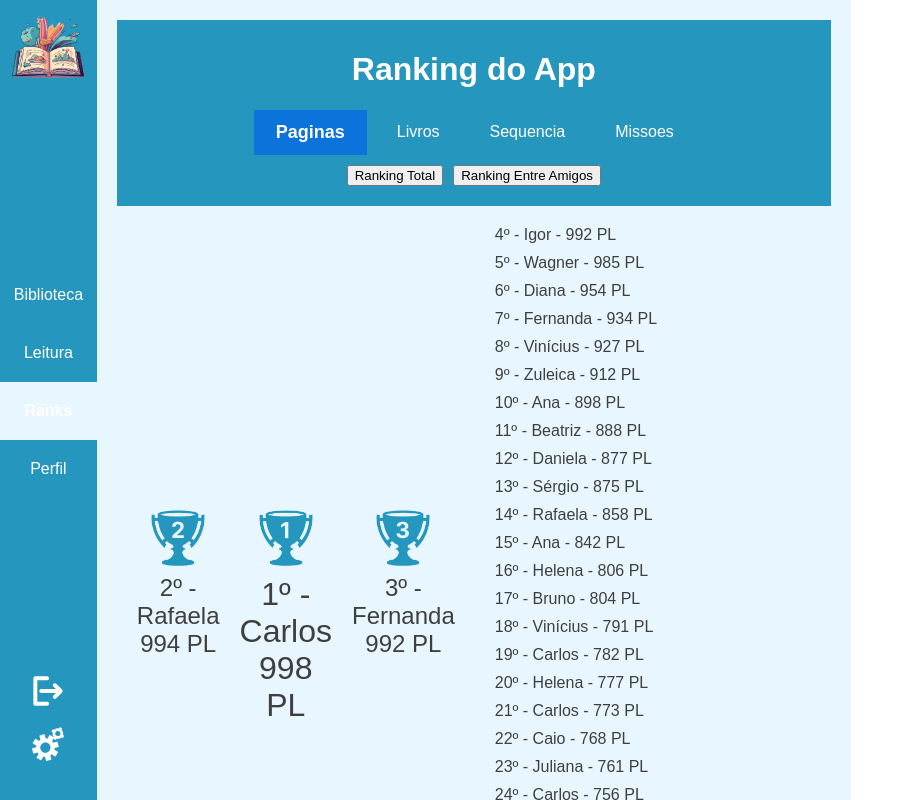
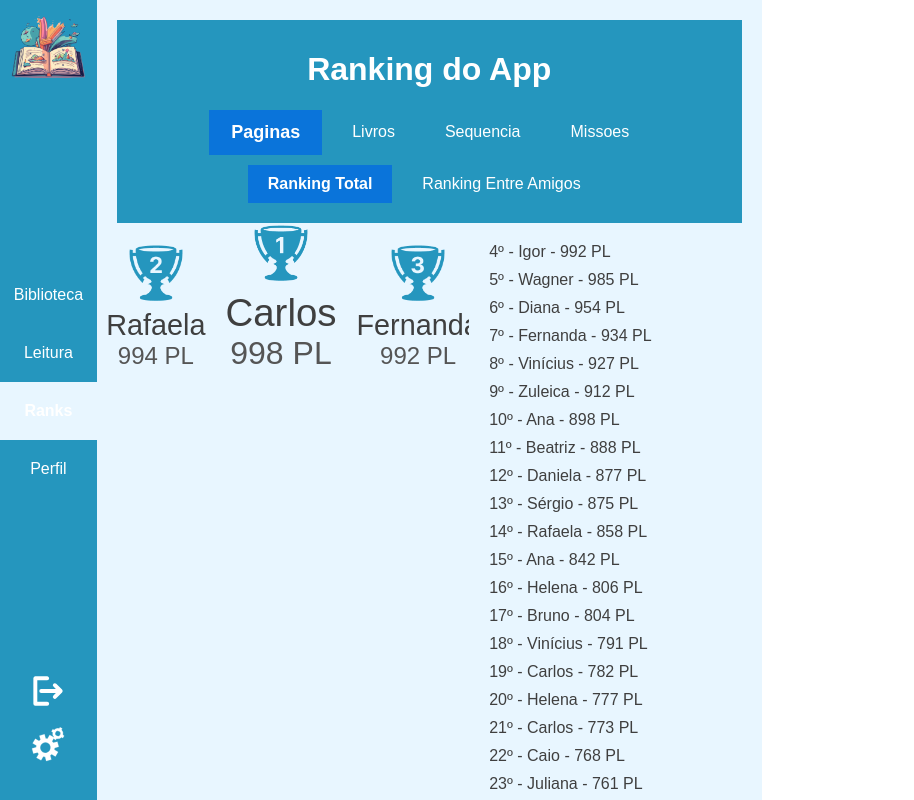
Before and after one commit to Geisbelly/Verbix, a Next.js app: page /ranking in a window 1280 px wide. Shown: the whole page, without its empty margins (0-914 px from the left). Built offline with nearby package versions, Linux system fonts and the light colour scheme.

Commit message:
atualizações

```diff
--- /dev/null
+++ b/src/app/ranking/RankingStyles.css
@@ -0,0 +1,181 @@
+body {
+  margin: 0;
+  padding: 0;
+  overflow: hidden;
+  font-family: Arial, Helvetica, sans-serif;
+  height: 100%;
+}
+
+html {
+  height: 100%;
+}
+
+.ranking-container {
+  display: flex;
+  flex-direction: column;
+  width: 100%;
+  height: 100%;
+}
+
+.header {
+  position: sticky;
+  top: 0;
+  background-color: #2596be;
+  color: white;
+  padding: 10px 0;
+  text-align: center;
+  z-index: 100;
+}
+
+.category-buttons {
+  display: flex;
+  justify-content: center;
+  margin-bottom: 10px;
+  gap: 10px;
+}
+
+.category-button {
+  padding: 10px 20px;
+  border: none;
+  background: #2596be;
+  color: white;
+  font-size: 16px;
+  cursor: pointer;
+}
+
+.category-button.selected {
+  background-color: #0a74da;
+  font-size: 18px;
+  font-weight: bold;
+  padding: 12px 22px;
+}
+
+.ranking-toggle {
+  display: flex;
+  justify-content: center;
+  margin-bottom: 10px;
+}
+
+.ranking-toggle button {
+  margin-right: 10px;
+  padding: 10px 20px;
+  border: none;
+  background: #2596be;
+  color: white;
+  font-size: 16px;
+  cursor: pointer;
+}
+
+.ranking-toggle button.active {
+  background-color: #0a74da;
+  font-weight: bold;
+}
+
+.main-content {
+  display: flex;
+  flex: 1;
+  height: 100%;
+}
+
+.top-three-container {
+  width: 50%;
+  padding: 20px;
+  background: #E8F6FF;
+  display: flex;
+  flex-direction: column;
+  align-items: center;
+  justify-content: center;
+  height: 100%;
+}
+
+.top-three {
+  display: flex;
+  justify-content: center;
+  gap: 20px;
+  margin-bottom: 20px;
+}
+
+.top-three .player {
+  text-align: center;
+  flex: 1;
+}
+
+.top-three .player .name {
+  font-size: 1.2em;
+}
+
+.top-three .player .points {
+  font-size: 1em;
+  color: #555;
+}
+
+.top-three .player .trophy {
+  width: 60px;
+  height: 60px;
+}
+
+.top-three .player.first {
+  order: 2;
+  font-size: 2em;
+  transform: translateY(-20px);
+}
+
+.top-three .player:first-child {
+  order: 2;
+  font-size: 2em;
+}
+
+.top-three .player:nth-child(2) {
+  order: 1;
+  font-size: 1.5em;
+}
+
+.top-three .player:nth-child(3) {
+  order: 3;
+  font-size: 1.5em;
+}
+
+.ranking-list-container {
+  width: 50%;
+  padding: 20px;
+  background: #E8F6FF;
+  overflow-y: auto;
+  height: 100%;
+  display: flex;
+  flex-direction: column;
+}
+
+.ranking-list-container ul {
+  list-style: none;
+  padding: 0;
+  margin: 0;
+  flex: 1;
+}
+
+.ranking-list-container li {
+  margin-bottom: 10px;
+}
+
+@media (max-width: 768px) {
+  .main-content {
+    flex-direction: column;
+  }
+
+  .ranking-list-container, .top-three-container {
+    width: 100%;
+    height: 50%;
+  }
+
+  .top-three {
+    flex-direction: column;
+  }
+
+  .category-buttons {
+    flex-direction: column;
+    gap: 5px;
+  }
+
+  .category-button {
+    font-size: 14px;
+  }
+}
--- /dev/null
+++ b/src/app/ranking/generateRanking.ts
@@ -0,0 +1,20 @@
+const nomes = [
+  "Ana", "Bruno", "Carlos", "Daniela", "Eduardo", "Fernanda", "Gabriel", "Helena", "Igor", "Juliana",
+  "Kleber", "Larissa", "Marcos", "Natália", "Otávio", "Patrícia", "Quintino", "Rafaela", "Sérgio", "Tatiana",
+  "Ursula", "Vinícius", "Wagner", "Ximena", "Yuri", "Zuleica", "Alberto", "Beatriz", "Caio", "Diana",
+];
+
+export const generateRanking = (numPlayers: number) => {
+  const ranking = Array.from({ length: numPlayers }, (_, i) => ({
+    posicao: i + 1,
+    nome: nomes[i % nomes.length],
+    pontos: Math.floor(Math.random() * 1000),
+  }));
+
+  ranking.sort((a, b) => b.pontos - a.pontos);
+  ranking.forEach((jogador, index) => {
+    jogador.posicao = index + 1;
+  });
+
+  return ranking;
+};
--- a/src/app/ranking/page.tsx
+++ b/src/app/ranking/page.tsx
@@ -1,36 +1,26 @@
 "use client";
 
 import React, { useState, useEffect } from "react";
+import "./RankingStyles.css";
+import { generateRanking } from "./generateRanking";
 
-const nomes = [
-  // Lista de nomes, como antes
-  "Ana", "Bruno", "Carlos", "Daniela", "Eduardo", "Fernanda", "Gabriel", "Helena", "Igor", "Juliana",
-  "Kleber", "Larissa", "Marcos", "Natália", "Otávio", "Patrícia", "Quintino", "Rafaela", "Sérgio", "Tatiana",
-  "Ursula", "Vinícius", "Wagner", "Ximena", "Yuri", "Zuleica", "Alberto", "Beatriz", "Caio", "Diana",
-  // Restante dos nomes...
-];
+interface Jogador {
+  posicao: number;
+  nome: string;
+  pontos: number;
+}
 
-// Função para gerar rankings aleatórios
-// Função para gerar rankings aleatórios
-const generateRanking = (numPlayers: number) => {
-  const ranking = Array.from({ length: numPlayers }, (_, i) => ({
-    posicao: i + 1,
-    nome: nomes[i % nomes.length],
-    pontos: Math.floor(Math.random() * 1000), // Pontos aleatórios entre 0 e 1000
-  }));
+interface Ranking {
+  total: Jogador[];
+  amigos: Jogador[];
+}
 
-  ranking.sort((a, b) => b.pontos - a.pontos); // Ordena em ordem decrescente de pontos
-  ranking.forEach((jogador, index) => {
-    jogador.posicao = index + 1;
-  });
-
-  return ranking;
-};
+const categorias = ["Paginas", "Livros", "Sequencia", "Missoes"];
 
 export default function RankingPage() {
   const [mostrarRankingTotal, setMostrarRankingTotal] = useState(true);
   const [categoriaSelecionada, setCategoriaSelecionada] = useState("Paginas");
-  const [rankings, setRankings] = useState({
+  const [rankings, setRankings] = useState<{ [key: string]: Ranking }>({
     Paginas: { total: [], amigos: [] },
     Livros: { total: [], amigos: [] },
     Sequencia: { total: [], amigos: [] },
@@ -51,161 +41,11 @@ export default function RankingPage() {
     : rankings[categoriaSelecionada].amigos;
 
   return (
-    <div style={{ display: "flex", height: "100vh", margin: "0", padding: "0" }}>
-      <style>
-        {`
-          body {
-            margin: 0;
-            padding: 0;
-            overflow: hidden;
-            font-family: Arial, Helvetica, sans-serif;
-          }
-
-          /* Contêiner principal com layout flex */
-          .container {
-            display: flex;
-            flex-direction: column;
-            width: 100%;
-            height: 100vh;
-          }
-
-          /* Estilo para o cabeçalho */
-          .header {
-            position: sticky;
-            top: 0;
-            background-color: #2596be;
-            color: white;
-            padding: 10px 0;
-            text-align: center;
-            z-index: 100;
-          }
-
-          /* Botões de categorias com flexbox */
-          .category-buttons {
-            display: flex;
-            justify-content: center;
-            margin-bottom: 10px;
-            gap: 10px;
-          }
-
-          .category-button {
-            padding: 10px 20px;
-            border: none;
-            background: #2596be;
-            color: white;
-            font-size: 16px;
-            cursor: pointer;
-          }
-
-          .category-button.selected {
-            background-color: #0a74da;
-            font-size: 18px;
-            font-weight: bold;
-            padding: 12px 22px;
-          }
-
-          /* Conteúdo principal com dois lados */
-          .main-content {
-            display: flex;
-            flex: 1;
-            height: 100%;
-          }
-
-          /* Lado esquerdo com os três primeiros colocados */
-          .top-three-container {
-            width: 50%;
-            padding: 20px;
-            background: #E8F6FF;
-            display: flex;
-            flex-direction: column;
-            align-items: center;
-            justify-content: center;
-            height: 100%;
-          }
-
-          .top-three {
-            display: flex;
-            justify-content: center;
-            gap: 20px;
-            margin-bottom: 20px;
-          }
-
-          .top-three .player {
-            text-align: center;
-            flex: 1;
-          }
-
-          .top-three .player img {
-            width: 60px;
-            height: 60px;
-          }
-
-          .top-three .player:first-child {
-            order: 2;
-            font-size: 2em;
-          }
-
-          .top-three .player:nth-child(2) {
-            order: 1;
-            font-size: 1.5em;
-          }
-
-          .top-three .player:nth-child(3) {
-            order: 3;
-            font-size: 1.5em;
-          }
-
-          /* Lado direito com a lista de jogadores abaixo do top 3 */
-          .ranking-list-container {
-            width: 50%;
-            padding: 20px;
-            background: #E8F6FF;
-            overflow-y: auto;
-            height: 100%;
-          }
-
-          .ranking-list-container ul {
-            list-style: none;
-            padding: 0;
-            margin: 0;
-          }
-
-          .ranking-list-container li {
-            margin-bottom: 10px;
-          }
-
-          /* Responsividade */
-          @media (max-width: 768px) {
-            .main-content {
-              flex-direction: column;
-            }
-
-            .ranking-list-container, .top-three-container {
-              width: 100%;
-              height: 50%;
-            }
-
-            .top-three {
-              flex-direction: column;
-            }
-
-            .category-buttons {
-              flex-direction: column;
-              gap: 5px;
-            }
-
-            .category-button {
-              font-size: 14px;
-            }
-          }
-        `}
-      </style>
-
-      <div className="container">
+    <div className="ranking-container">
       <div className="header">
         <h1>Ranking do App</h1>
         <div className="category-buttons">
-            {["Paginas", "Livros", "Sequencia", "Missoes"].map((categoria) => (
+          {categorias.map((categoria) => (
             <button
               key={categoria}
               onClick={() => setCategoriaSelecionada(categoria)}
@@ -217,31 +57,27 @@ export default function RankingPage() {
             </button>
           ))}
         </div>
-
-          {/* Botões para alternar entre ranking total e amigos */}
-          <div style={{ display: "flex", justifyContent: "center", marginBottom: "10px" }}>
-            <button onClick={() => setMostrarRankingTotal(true)} style={{ marginRight: "10px" }}>
+        <div className="ranking-toggle">
+          <button onClick={() => setMostrarRankingTotal(true)} className={mostrarRankingTotal ? "active" : ""}>
             Ranking Total
           </button>
-            <button onClick={() => setMostrarRankingTotal(false)}>Ranking Entre Amigos</button>
+          <button onClick={() => setMostrarRankingTotal(false)} className={!mostrarRankingTotal ? "active" : ""}>
+            Ranking Entre Amigos
+          </button>
         </div>
       </div>
-
       <div className="main-content">
-          {/* Top 3 jogadores agora no lado esquerdo */}
         <div className="top-three-container">
           <div className="top-three">
             {rankingAtual.slice(0, 3).map((jogador, index) => (
-                <div key={jogador.posicao} className="player">
-                  <img src={`/trofeus${index + 1}.png`} alt={`Troféu ${index + 1}`} />
-                  <div>{jogador.posicao}º - {jogador.nome}</div>
-                  <div>{jogador.pontos} PL</div>
+              <div key={jogador.posicao} className={`player ${index === 0 ? "first" : ""}`}>
+                <img src={`/trofeus${index + 1}.png`} alt={`Troféu ${index + 1}`} className="trophy" />
+                <div className="name">{jogador.nome}</div>
+                <div className="points">{jogador.pontos} PL</div>
               </div>
             ))}
           </div>
         </div>
-
-          {/* Lista de jogadores abaixo do top 3 agora no lado direito */}
         <div className="ranking-list-container">
           <ul>
             {rankingAtual.slice(3).map((jogador) => (
@@ -253,6 +89,5 @@ export default function RankingPage() {
         </div>
       </div>
     </div>
-    </div>
   );
 }
```
Lines whose indentation alone changed are shown as unchanged.
